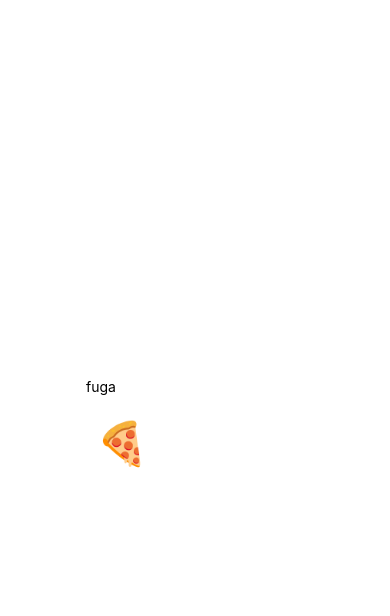
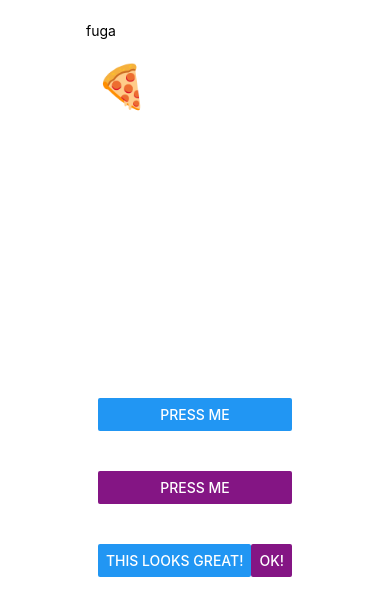
Before and after one commit to ichiroc/StudyReactNative, a React Native app: screen / in a window 390 px wide. Shown: the top 616 px of the page. Built offline with nearby package versions, Linux system fonts and the light colour scheme.

Commit message:
button basics

```diff
--- a/App.js
+++ b/App.js
@@ -1,12 +1,14 @@
 import React from 'react';
 import { StyleSheet, Text, View } from 'react-native';
 import PizzaTranslator from './src/PizzaTranslator'
+import ButtonBasics from './src/ButtonBasics'
 
 export default class App extends React.Component {
   render() {
     return (
       <View style={styles.container}>
         <PizzaTranslator text='hoge' />
+        <ButtonBasics />
       </View>
     );
   }
--- /dev/null
+++ b/src/ButtonBasics.js
@@ -0,0 +1,54 @@
+import React, { Component } from 'react';
+import { Alert, AppRegistry, Button, StyleSheet, View } from 'react-native';
+
+export default class ButtonBasics extends Component {
+  _onPressButton() {
+    Alert.alert('You tapped the button!')
+  }
+
+  render() {
+    return (
+      <View style={styles.container}>
+        <View style={styles.buttonContainer}>
+          <Button
+            onPress={this._onPressButton}
+            title="Press Me"
+          />
+        </View>
+        <View style={styles.buttonContainer}>
+          <Button
+            onPress={this._onPressButton}
+            title="Press Me"
+            color="#841584"
+          />
+        </View>
+        <View style={styles.alternativeLayoutButtonContainer}>
+          <Button
+            onPress={this._onPressButton}
+            title="This looks great!"
+          />
+          <Button
+            onPress={this._onPressButton}
+            title="OK!"
+            color="#841584"
+          />
+        </View>
+      </View>
+    );
+  }
+}
+
+const styles = StyleSheet.create({
+  container: {
+   flex: 1,
+   justifyContent: 'center',
+  },
+  buttonContainer: {
+    margin: 20
+  },
+  alternativeLayoutButtonContainer: {
+    margin: 20,
+    flexDirection: 'row',
+    justifyContent: 'space-between'
+  }
+})
```
